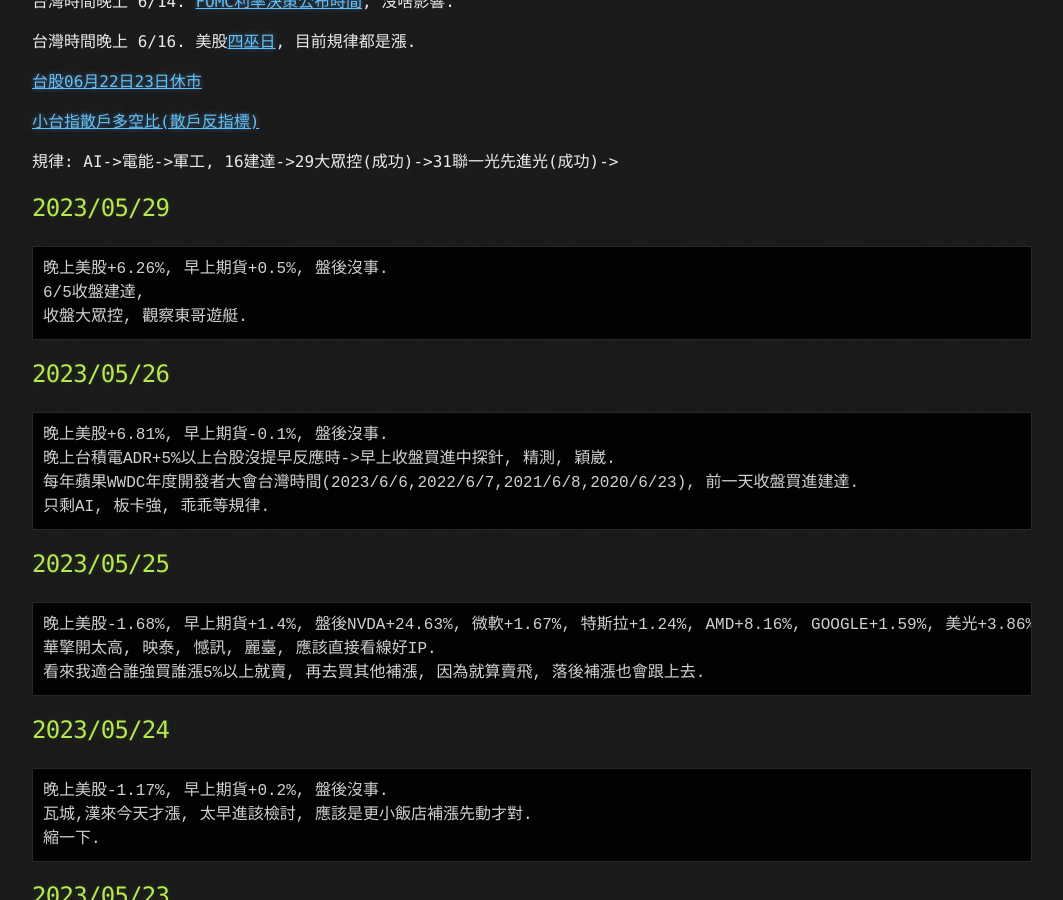
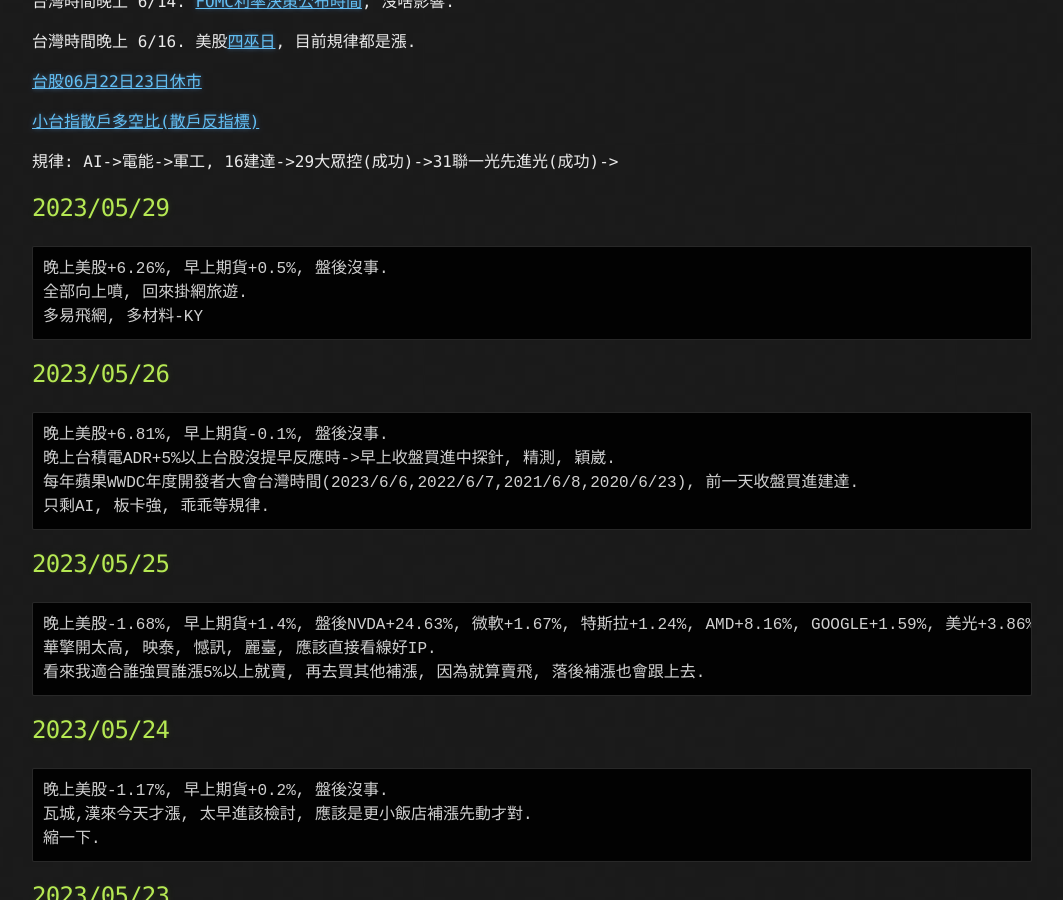
Before and after one commit to lepg5487/Stock_God, a Jekyll site: the page built from index.md, in a window 1280 px wide and 900 px high, scrolled down 388 px. Shown: the whole window, without its empty margins (108-1171 px from the left). Built offline with Jekyll 4.4.1, drawn with Linux system fonts in a browser that asks for light colours; our own code applies the rules of GitHub Pages for plain Markdown files.

Commit message:
Update index.md

````diff
--- a/index.md
+++ b/index.md
@@ -21,8 +21,8 @@ layout: testlayouts
 ## 2023/05/29
 ```
 晚上美股+6.26%, 早上期貨+0.5%, 盤後沒事.
-6/5收盤建達,
-收盤大眾控, 觀察東哥遊艇.
+全部向上噴, 回來掛網旅遊.
+多易飛網, 多材料-KY
 ```
 
 ## 2023/05/26
````
